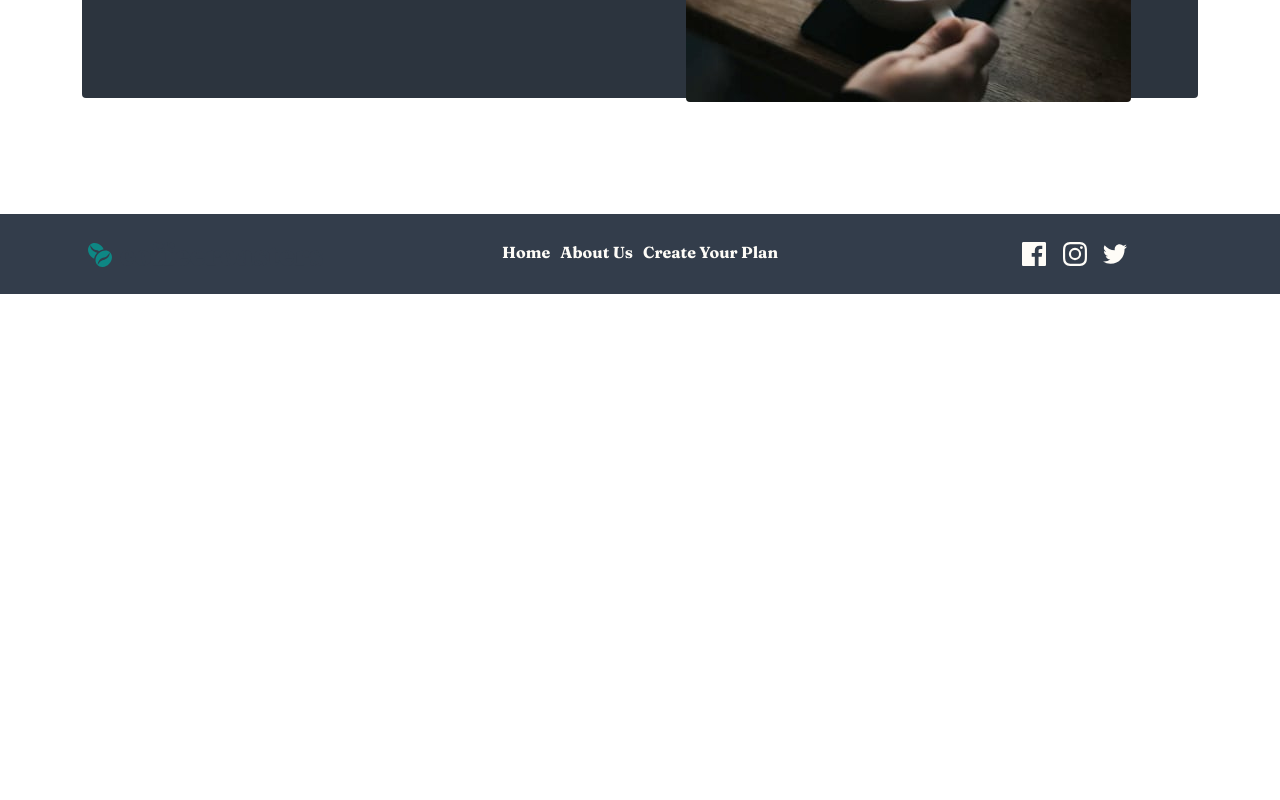
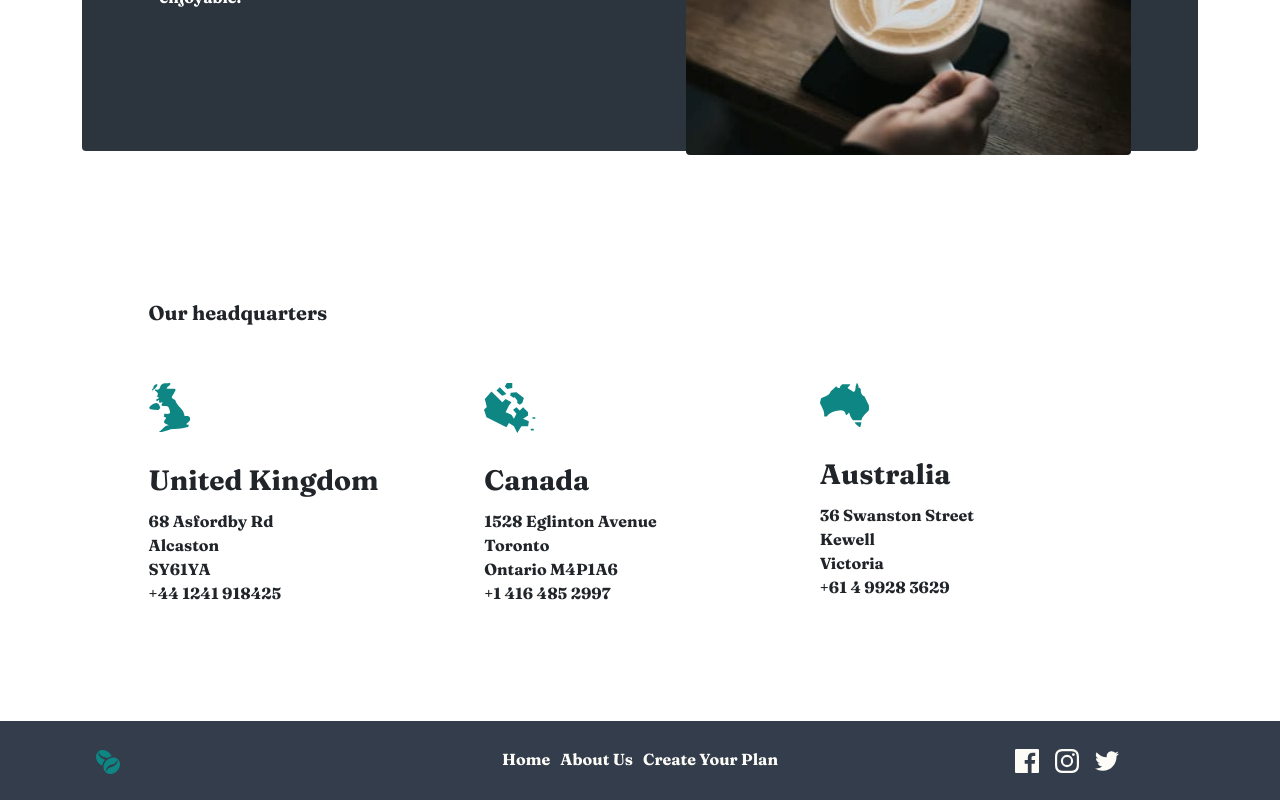
Before and after one commit to GuppyForLife/CoffeeRoastersReact, a React (Create React App) app: page / in a window 1280 px wide. Shown: the part 1760-2560 px from the top of the page. Before the commit the page ends 2054 px from the top, so only its background shows below. Built offline with nearby package versions, Linux system fonts and the light colour scheme.

Commit message:
About us page complete - Mobile Responsive

```diff
--- a/src/App.css
+++ b/src/App.css
@@ -200,7 +200,21 @@
 }
 
 .about-headquarters-div-spacing{
-    margin-top: 10%;
+    margin-top: 13%;
+}
+.about-headquarters-row-spacing{
+    padding-left: 5%;
+    padding-right: 5%;
+}
+.about-headquarters-col{
+    padding-top: 5%;
+    padding-bottom: 10%;
+}
+.about-headquarters-col-img{
+    padding-bottom: 10%;
+}
+.about-headquarters-col-heading{
+    padding-bottom: 1%;
 }
 
 @media screen and (max-width:768px){
@@ -290,6 +304,70 @@
     .howitworks-button-mobile{
         margin-bottom: 15%;
     }
+
+    /* About Page Styles*/
+    .about-jumbotron-text{
+        padding-top: 4%;
+        padding-left: 7%;
+        padding-right: 7%;
+        padding-bottom: 30%;
+
+    }
+    .about-jumbotron-header{
+        padding-top: 30%;
+        padding-left: 0%;
+        padding-right: 0%;
+    }
+
+    .commitment-div-spacing{
+        margin-top: 30%;
+    }
+    .commitment-row-spacing{
+        padding-left: 0%;
+        padding-right: 0%;
+    }
+
+    .about-quality-div-spacing{
+        margin-top: 70%;
+    }
+    .about-quality-header{
+        margin-top: 50%;
+        margin-left: 0%;
+        margin-bottom: 8%;
+        font-size: 40px;
+    }
+    .about-quality-par{
+        margin-left: 15%;
+        margin-bottom: 13%;
+        margin-right: 15%;
+    }
+    .about-quality-img{
+        margin-top: -170%;
+        margin-right: 3%;
+    }
+    .about-quality-img-rules{
+        height: 250px;
+        width: 425px;
+        object-fit: cover;
+        object-position: 0 100%;
+    }
+
+    .about-headquarters-div-spacing{
+        margin-top: 30%;
+        margin-bottom: 30%;
+    }
+    .about-headquarters-row-spacing{
+        padding-left: 0%;
+        padding-right: 0%;
+    }
+    .about-headquarters-col{
+        padding-top: 13%;
+        padding-bottom: 0%;
+    }
+    .headquarters{
+        color: #83888f;
+        font-size: 25px;
+    }
 }
 
 @media screen and (min-width:769px){
--- a/src/Components/AboutUsComponent.js
+++ b/src/Components/AboutUsComponent.js
@@ -1,6 +1,25 @@
-import React from "react";
+import React, { useReducer, useState } from "react";
+import { HEADQUARTERS } from "../shared/headquarters";
+
+const RenderHeadquarters = ({location}) => {
+    return(
+        <div className="col-md about-headquarters-col">
+            <img src={location.image} className=" img-fluid about-headquarters-col-img"/>
+            <h3 className=" about-headquarters-col-heading">{location.country}</h3>
+            <p>
+                {location.street}<br></br>
+                {location.city}<br></br>
+                {location.state}<br></br>
+                {location.phoneNumber}
+            </p>
+        </div>
+    );
+}
 
 const About = () => {
+
+    const [headquarters] = useState(HEADQUARTERS);
+
     return(
         <div className=" container">
             <div className=" about-hero-img rounded">
@@ -15,7 +34,7 @@ const About = () => {
                         <img src="assets/about/desktop/image-commitment.jpg" className=" rounded img-fluid" />
                     </div>
                     <div className=" col-md commitment-col-words">
-                        <h2 className=" commitment-heading">Our commitment</h2>
+                        <h2 className=" commitment-heading display-4">Our commitment</h2>
                         <p>We're built on a simple mission and a commitment to doing good along the way. We want to make it easy for you to discover and brew the world's best coffee at home. It all starts at the source. To locate the specific lots we want to purchase, we travel nearly 60 days a year trying to understand the challenges and opportunities in each of these places. We collaborate with exceptional coffee growers and empower a global community of farmers through with well above fair-trade benchmarks. We also offer training, support farm community initiatives, and invest in coffee plant science. Curating only the finest blends, we roast each lot to highlight tasting profiles distinctive to their native growing region.</p>
                     </div>
                 </div>
@@ -23,7 +42,7 @@ const About = () => {
             <div className=" container-fluid about-quality-div-spacing">
                 <div className=" row">
                 <div className="col rounded choose-us-col text-white ">
-                        <h1 className="about-quality-header">Uncompromising quality</h1>
+                        <h1 className="about-quality-header ">Uncompromising quality</h1>
                         <p className="about-quality-par">Although we work with growers who pay close attention to all stages of harvest and processing, we employ, on our end, a rigorous quality control program to avoid over-roasting or baking the coffee dry. Every bag of coffee is tagged with a roast date and batch number. Our goal is to roast consistent, user-friendly coffee, so that brewing is easy and enjoyable.</p>
                     </div>
                 </div>
@@ -32,14 +51,21 @@ const About = () => {
             <div className="row">
                     <div className="col d-flex justify-content-end">
                         <div className="about-quality-img">
-                            <img src="assets/about/desktop/image-quality.jpg" className="rounded" />
+                            <img src="assets/about/desktop/image-quality.jpg" className="rounded about-quality-img-rules" />
                         </div>
                     </div>
                 </div>
             </div>
             <div className=" container-fluid about-headquarters-div-spacing">
-                <div className="row">
-
+                <div className="row about-headquarters-row-spacing">
+                    <div className="col">
+                        <h5 className="headquarters">Our headquarters</h5>
+                    </div>
+                </div>
+                <div className="row about-headquarters-row-spacing">
+                    <RenderHeadquarters location={headquarters[0]}/>
+                    <RenderHeadquarters location={headquarters[1]}/>
+                    <RenderHeadquarters location={headquarters[2]}/>
                 </div>
             </div>
         </div>
--- a/src/Components/FooterComponent.js
+++ b/src/Components/FooterComponent.js
@@ -4,7 +4,7 @@ import { NavLink } from 'react-router-dom';
 
 const Footer = () => {
     return(
-        <div className="footer ">
+        <div className="footer container-fluid">
             <div className='row'>
                 <div className="col-sm-12 col-md footer-row-padding">
                     <img src="assets/shared/desktop/logo.svg" />
--- /dev/null
+++ b/src/shared/headquarters.js
@@ -0,0 +1,31 @@
+export const HEADQUARTERS = [
+    {
+        id: 0,
+        country: 'United Kingdom',
+        street: '68 Asfordby Rd',
+        city: 'Alcaston',
+        state: 'SY61YA',
+        phoneNumber: '+44 1241 918425',
+        image: '/assets/about/desktop/illustration-uk.svg'
+    },
+
+    {
+        id: 1,
+        country: 'Canada',
+        street: '1528 Eglinton Avenue',
+        city: 'Toronto',
+        state: 'Ontario M4P1A6',
+        phoneNumber: '+1 416 485 2997',
+        image: '/assets/about/desktop/illustration-canada.svg'
+    },
+
+    {
+        id: 2,
+        country: 'Australia',
+        street: '36 Swanston Street',
+        city: 'Kewell',
+        state: 'Victoria',
+        phoneNumber: '+61 4 9928 3629',
+        image: '/assets/about/desktop/illustration-australia.svg'
+    }
+]
```
